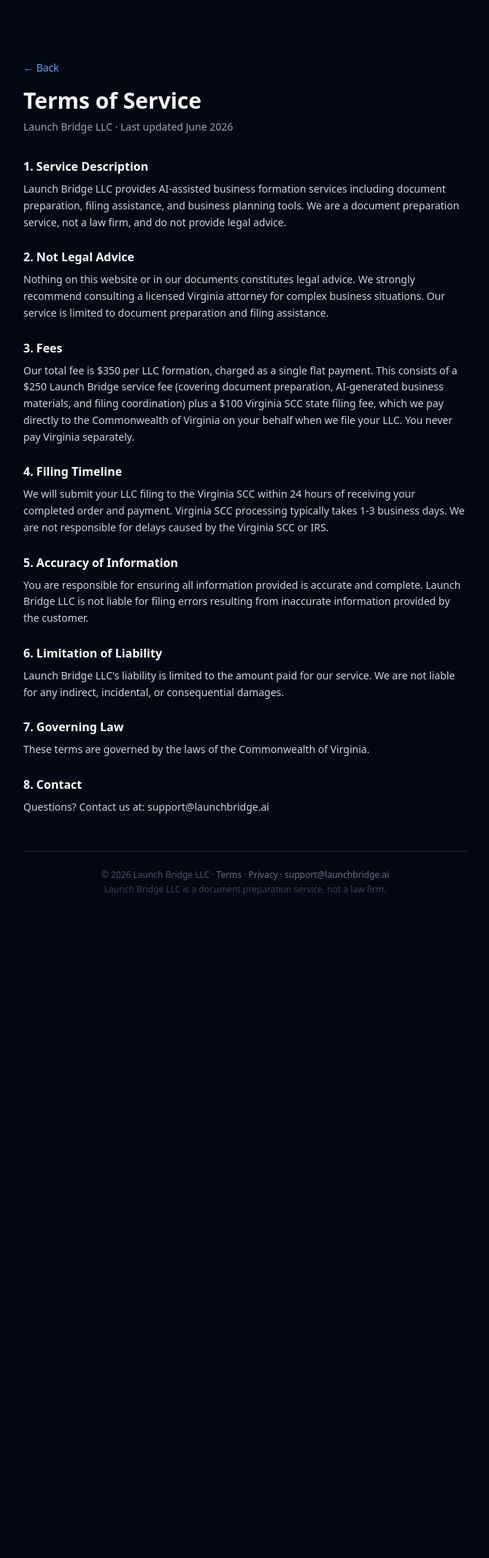
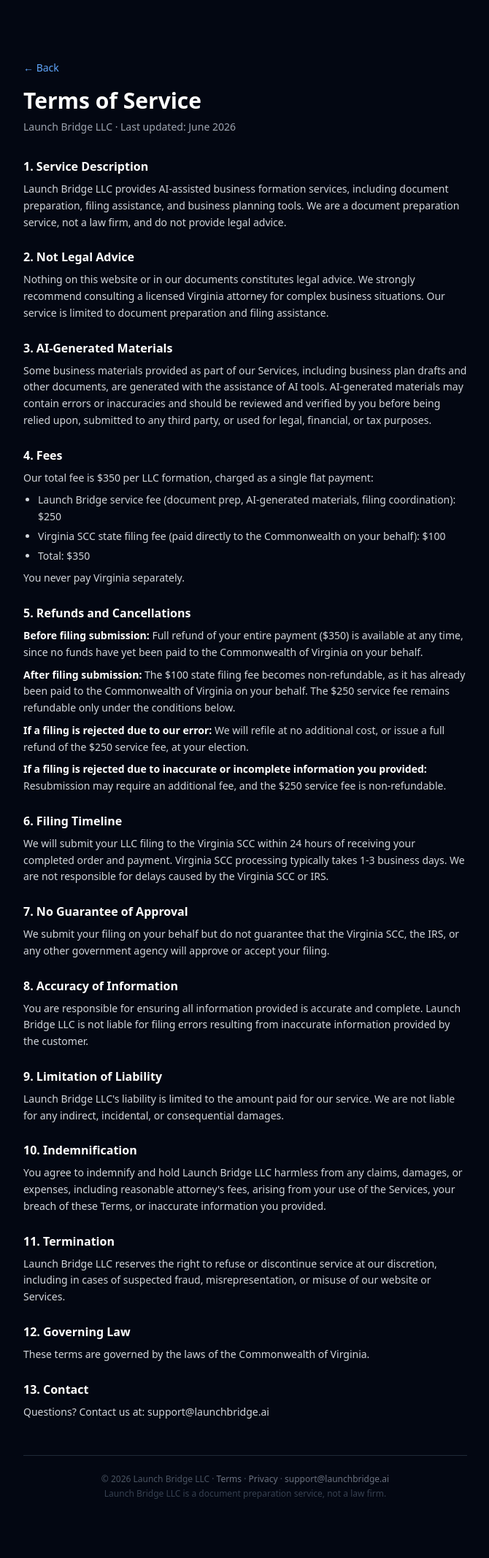
Before and after one commit to leofall458/ai-business-launcher, a FastAPI app: page /terms in a window 1280 px wide. Shown: the whole page at 73% size, without its empty margins (304-974 px from the left). Before the commit the page ends 1226 px from the top, so only its background shows below. Run offline with FastAPI, Linux system fonts and the light colour scheme; some libraries are stand-ins or nearby versions.

Commit message:
Replace Terms of Service with complete legal text
Adds AI-generated materials disclaimer, detailed refund/cancellation
terms, no-guarantee-of-approval clause, indemnification, and
termination sections alongside the existing fee/liability/governing
law terms.

```diff
--- a/app/templates/terms.html
+++ b/app/templates/terms.html
@@ -11,39 +11,68 @@
     <div class="max-w-2xl mx-auto p-8">
         <a href="/" class="text-blue-400 text-sm">← Back</a>
         <h1 class="text-3xl font-bold mt-4 mb-2">Terms of Service</h1>
-        <p class="text-gray-400 text-sm mb-8">Launch Bridge LLC · Last updated June 2026</p>
+        <p class="text-gray-400 text-sm mb-8">Launch Bridge LLC · Last updated: June 2026</p>
 
         <div class="space-y-6 text-gray-300 text-sm leading-relaxed">
             <div>
                 <h2 class="text-white font-semibold text-base mb-2">1. Service Description</h2>
-                <p>Launch Bridge LLC provides AI-assisted business formation services including document preparation, filing assistance, and business planning tools. We are a document preparation service, not a law firm, and do not provide legal advice.</p>
+                <p>Launch Bridge LLC provides AI-assisted business formation services, including document preparation, filing assistance, and business planning tools. We are a document preparation service, not a law firm, and do not provide legal advice.</p>
             </div>
             <div>
                 <h2 class="text-white font-semibold text-base mb-2">2. Not Legal Advice</h2>
                 <p>Nothing on this website or in our documents constitutes legal advice. We strongly recommend consulting a licensed Virginia attorney for complex business situations. Our service is limited to document preparation and filing assistance.</p>
             </div>
             <div>
-                <h2 class="text-white font-semibold text-base mb-2">3. Fees</h2>
-                <p>Our total fee is $350 per LLC formation, charged as a single flat payment. This consists of a $250 Launch Bridge service fee (covering document preparation, AI-generated business materials, and filing coordination) plus a $100 Virginia SCC state filing fee, which we pay directly to the Commonwealth of Virginia on your behalf when we file your LLC. You never pay Virginia separately.</p>
+                <h2 class="text-white font-semibold text-base mb-2">3. AI-Generated Materials</h2>
+                <p>Some business materials provided as part of our Services, including business plan drafts and other documents, are generated with the assistance of AI tools. AI-generated materials may contain errors or inaccuracies and should be reviewed and verified by you before being relied upon, submitted to any third party, or used for legal, financial, or tax purposes.</p>
             </div>
             <div>
-                <h2 class="text-white font-semibold text-base mb-2">4. Filing Timeline</h2>
+                <h2 class="text-white font-semibold text-base mb-2">4. Fees</h2>
+                <p>Our total fee is $350 per LLC formation, charged as a single flat payment:</p>
+                <ul class="list-disc ml-5 mt-2 space-y-1">
+                    <li>Launch Bridge service fee (document prep, AI-generated materials, filing coordination): $250</li>
+                    <li>Virginia SCC state filing fee (paid directly to the Commonwealth on your behalf): $100</li>
+                    <li>Total: $350</li>
+                </ul>
+                <p class="mt-2">You never pay Virginia separately.</p>
+            </div>
+            <div>
+                <h2 class="text-white font-semibold text-base mb-2">5. Refunds and Cancellations</h2>
+                <p><strong class="text-white">Before filing submission:</strong> Full refund of your entire payment ($350) is available at any time, since no funds have yet been paid to the Commonwealth of Virginia on your behalf.</p>
+                <p class="mt-2"><strong class="text-white">After filing submission:</strong> The $100 state filing fee becomes non-refundable, as it has already been paid to the Commonwealth of Virginia on your behalf. The $250 service fee remains refundable only under the conditions below.</p>
+                <p class="mt-2"><strong class="text-white">If a filing is rejected due to our error:</strong> We will refile at no additional cost, or issue a full refund of the $250 service fee, at your election.</p>
+                <p class="mt-2"><strong class="text-white">If a filing is rejected due to inaccurate or incomplete information you provided:</strong> Resubmission may require an additional fee, and the $250 service fee is non-refundable.</p>
+            </div>
+            <div>
+                <h2 class="text-white font-semibold text-base mb-2">6. Filing Timeline</h2>
                 <p>We will submit your LLC filing to the Virginia SCC within 24 hours of receiving your completed order and payment. Virginia SCC processing typically takes 1-3 business days. We are not responsible for delays caused by the Virginia SCC or IRS.</p>
             </div>
             <div>
-                <h2 class="text-white font-semibold text-base mb-2">5. Accuracy of Information</h2>
+                <h2 class="text-white font-semibold text-base mb-2">7. No Guarantee of Approval</h2>
+                <p>We submit your filing on your behalf but do not guarantee that the Virginia SCC, the IRS, or any other government agency will approve or accept your filing.</p>
+            </div>
+            <div>
+                <h2 class="text-white font-semibold text-base mb-2">8. Accuracy of Information</h2>
                 <p>You are responsible for ensuring all information provided is accurate and complete. Launch Bridge LLC is not liable for filing errors resulting from inaccurate information provided by the customer.</p>
             </div>
             <div>
-                <h2 class="text-white font-semibold text-base mb-2">6. Limitation of Liability</h2>
+                <h2 class="text-white font-semibold text-base mb-2">9. Limitation of Liability</h2>
                 <p>Launch Bridge LLC's liability is limited to the amount paid for our service. We are not liable for any indirect, incidental, or consequential damages.</p>
             </div>
             <div>
-                <h2 class="text-white font-semibold text-base mb-2">7. Governing Law</h2>
+                <h2 class="text-white font-semibold text-base mb-2">10. Indemnification</h2>
+                <p>You agree to indemnify and hold Launch Bridge LLC harmless from any claims, damages, or expenses, including reasonable attorney's fees, arising from your use of the Services, your breach of these Terms, or inaccurate information you provided.</p>
+            </div>
+            <div>
+                <h2 class="text-white font-semibold text-base mb-2">11. Termination</h2>
+                <p>Launch Bridge LLC reserves the right to refuse or discontinue service at our discretion, including in cases of suspected fraud, misrepresentation, or misuse of our website or Services.</p>
+            </div>
+            <div>
+                <h2 class="text-white font-semibold text-base mb-2">12. Governing Law</h2>
                 <p>These terms are governed by the laws of the Commonwealth of Virginia.</p>
             </div>
             <div>
-                <h2 class="text-white font-semibold text-base mb-2">8. Contact</h2>
+                <h2 class="text-white font-semibold text-base mb-2">13. Contact</h2>
                 <p>Questions? Contact us at: support@launchbridge.ai</p>
             </div>
         </div>
```
